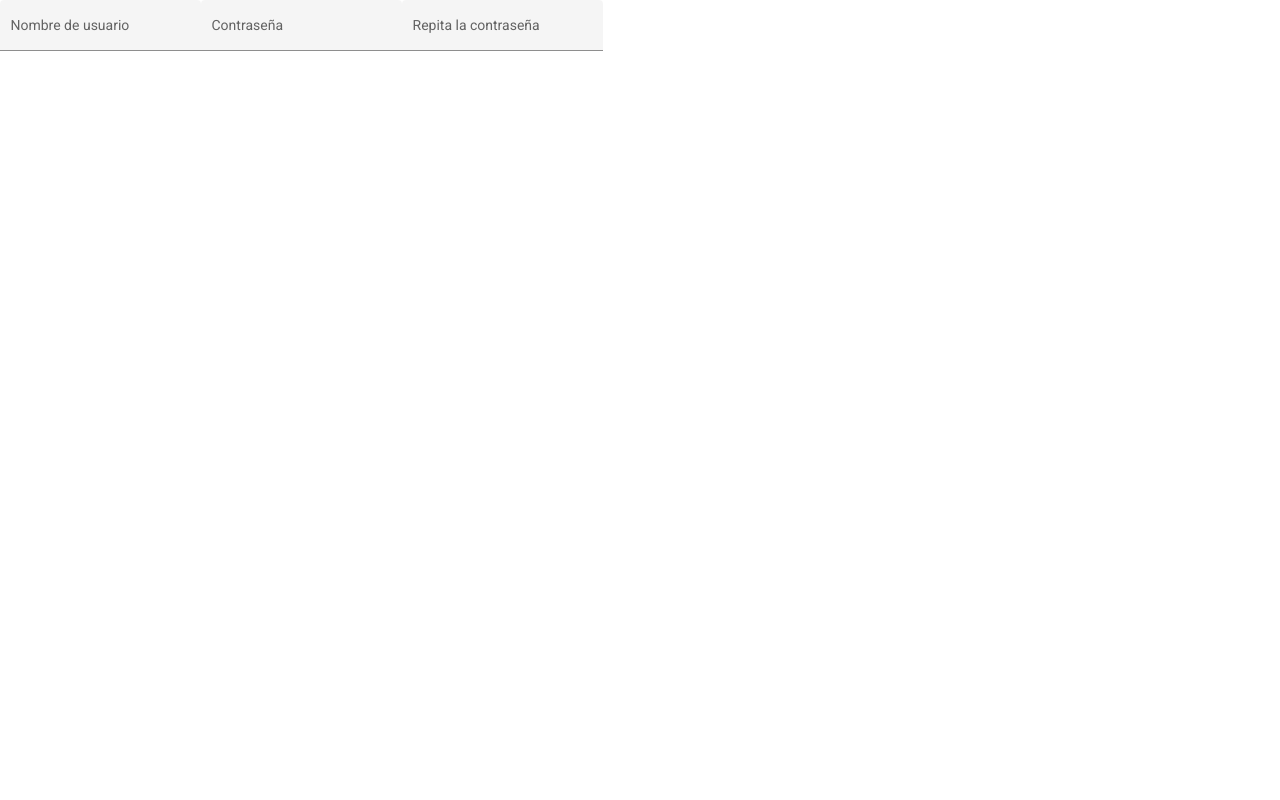
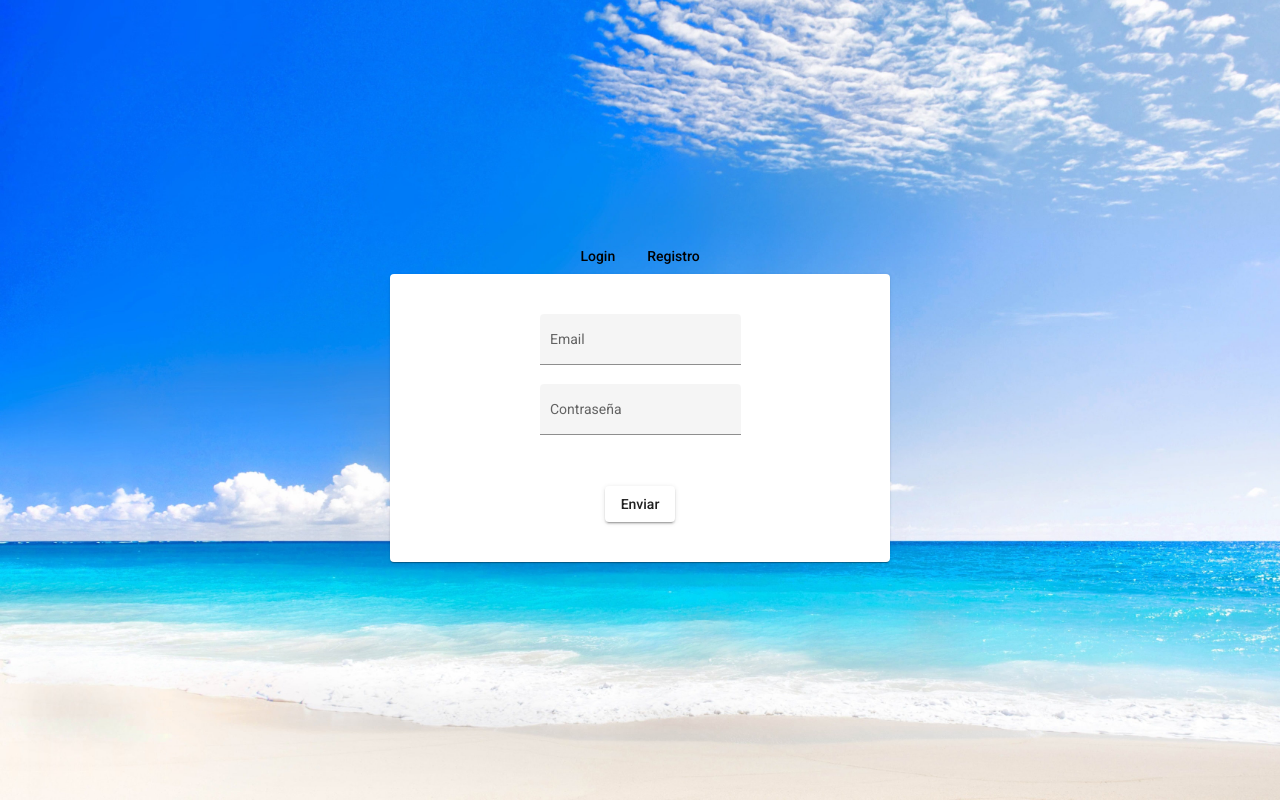
Before and after one commit to Pa7ry/prueba_tecnoturis, an Angular app: page /home in a window 1280 px wide. Built offline with nearby package versions, Linux system fonts and the light colour scheme.

Commit message:
feat: login and register

```diff
--- a/src/app/app.module.ts
+++ b/src/app/app.module.ts
@@ -9,6 +9,9 @@ import { HomeComponent } from './pages/home/home.component';
 import { HotelsComponent } from './pages/hotels/hotels.component';
 
 import { MatInputModule } from '@angular/material/input';
+import { MatButtonModule } from '@angular/material/button';
+import { ButtonComponent } from './components/button/button/button.component';
+import { MatCardModule } from '@angular/material/card';
 
 @NgModule({
   declarations: [
@@ -16,12 +19,15 @@ import { MatInputModule } from '@angular/material/input';
     InputComponent,
     HomeComponent,
     HotelsComponent,
+    ButtonComponent,
   ],
   imports: [
     BrowserModule,
     AppRoutingModule,
     BrowserAnimationsModule,
     MatInputModule,
+    MatButtonModule,
+    MatCardModule,
   ],
   providers: [],
   bootstrap: [AppComponent]
--- /dev/null
+++ b/src/app/components/button/button/button.component.html
@@ -0,0 +1 @@
+<button mat-raised-button [disabled]="disabledBtn">{{ message }}</button>
--- /dev/null
+++ b/src/app/components/button/button/button.component.ts
@@ -0,0 +1,18 @@
+import { Component, Input, OnInit } from '@angular/core';
+
+@Component({
+  selector: 'app-button',
+  templateUrl: './button.component.html',
+  styleUrls: ['./button.component.scss']
+})
+export class ButtonComponent implements OnInit {
+
+  constructor() { }
+
+  @Input() message: string = '';
+  @Input() disabledBtn: boolean = false;
+
+  ngOnInit(): void {
+  }
+
+}
--- a/src/app/components/input/input.component.html
+++ b/src/app/components/input/input.component.html
@@ -1,4 +1,4 @@
 <mat-form-field class="example-full-width" appearance="fill">
     <mat-label>{{ label }}</mat-label>
-    <input matInput [type]=inputType>
+    <input matInput #inputValue [type]=inputType (blur)="updateValue(inputValue.value)">
 </mat-form-field>
--- a/src/app/components/input/input.component.ts
+++ b/src/app/components/input/input.component.ts
@@ -13,9 +13,12 @@ export class InputComponent implements OnInit {
   @Input() placeholder: string = '';
   @Input() inputType: string = '';
 
-  ngOnInit(): void {
+  value: string = '';
 
-    console.log(this.inputType);
+  ngOnInit(): void {}
+
+  updateValue(inputValue: string) {
+    this.value = inputValue;
   }
 
 }
--- a/src/app/pages/home/home.component.html
+++ b/src/app/pages/home/home.component.html
@@ -1,3 +1,15 @@
-<app-input [label]="user"></app-input>
-<app-input [label]="password" [inputType]="'password'"></app-input>
-<app-input [label]="repeatPassword" [inputType]="'password'"></app-input>
+
+<div class="container">
+    <div>
+       <button mat-button (click)="register=false">Login</button>
+       <button mat-button (click)="register=true">Registro</button>
+    </div>
+    <mat-card class="form-card">
+        <app-input [label]="user" #email></app-input>
+        <app-input [label]="password" [inputType]="'password'" #pass></app-input>
+        <!-- <app-input *ngIf="register" [label]="repeatPassword" [inputType]="'password'" #repeatPass></app-input> -->
+        <span class="error">{{ error }}</span>
+
+        <app-button [message]="bntMessage" (click)="sendData(email.value, pass.value)"></app-button>
+    </mat-card>
+</div>
--- a/src/app/pages/home/home.component.scss
+++ b/src/app/pages/home/home.component.scss
@@ -0,0 +1,23 @@
+.container {
+    height: 100vh;
+    display: flex;
+    flex-direction: column;
+    justify-content: center;
+    align-items: center;
+    background: url('./../../../assets/beach.jpg') no-repeat;
+    background-size: cover;
+}
+
+.form-card {
+    display: flex;
+    flex-direction: column;
+    justify-content: center;
+    align-items: center;
+    width: 500px;
+    padding: 2.5rem 0;
+}
+
+.error {
+    color: red;
+    padding-bottom: 2rem;
+}
--- a/src/app/pages/home/home.component.ts
+++ b/src/app/pages/home/home.component.ts
@@ -1,4 +1,5 @@
 import { Component, OnInit } from '@angular/core';
+import { AuthService } from 'src/app/services/auth.service';
 
 @Component({
   selector: 'app-home',
@@ -7,13 +8,42 @@ import { Component, OnInit } from '@angular/core';
 })
 export class HomeComponent implements OnInit {
 
-  constructor() { }
+  constructor(private auth: AuthService) { }
 
-  user: string = "Nombre de usuario";
-  password: string = "Contraseña";
-  repeatPassword: string = "Repita la contraseña";
+  user: string = 'Email';
+  password: string = 'Contraseña';
+  repeatPassword: string = 'Repita la contraseña';
+  bntMessage: string = 'Enviar';
+
+  register: boolean = false;
+  error: string = '';
 
   ngOnInit(): void {
   }
 
+  createUser(email: string, password: string, repetaPassword?: string) {
+    // if(password === repetaPassword) {
+      this.auth.createUser(email, password)
+        .then(() => {
+          console.log('usuario creado');
+        })
+        .catch((error) => this.error = error.message);
+    // } else {
+    //   this.error = "Las contraseñas no coinciden"
+    // }
+  }
+
+  singIn(email: string, password: string) {
+    this.auth.singIn(email, password)
+      .then(() => {
+        console.log('usuario logeado');
+      })
+      .catch((error) => this.error = error.message);
+  }
+
+  sendData(email: string, password: string, repetaPassword?: string) {
+    console.log(email, password, repetaPassword)
+    this.register ? this.createUser(email, password, repetaPassword) : this.singIn(email, password);
+  }
+
 }
--- a/src/app/services/auth.service.ts
+++ b/src/app/services/auth.service.ts
@@ -12,29 +12,10 @@ export class AuthService {
   constructor() { }
 
   createUser(email: string, password: string) {
-    createUserWithEmailAndPassword(this.auth, email, password)
-      .then((userCredential) => {
-        // Signed in
-        const user = userCredential.user;
-        // ...
-      })
-      .catch((error) => {
-        const errorCode = error.code;
-        const errorMessage = error.message;
-        // ..
-      });
+    return createUserWithEmailAndPassword(this.auth, email, password);
   }
 
   singIn(email: string, password: string) {
-    signInWithEmailAndPassword(this.auth, email, password)
-      .then((userCredential) => {
-        // Signed in
-        const user = userCredential.user;
-        // ...
-      })
-      .catch((error) => {
-        const errorCode = error.code;
-        const errorMessage = error.message;
-      });
+    return signInWithEmailAndPassword(this.auth, email, password)
   }
 }
```
Also changed, not shown: src/app/components/button/button/button.component.scss (added), src/assets/beach.jpg (added), 1 other file (tests, documents, lock files or other folders).
